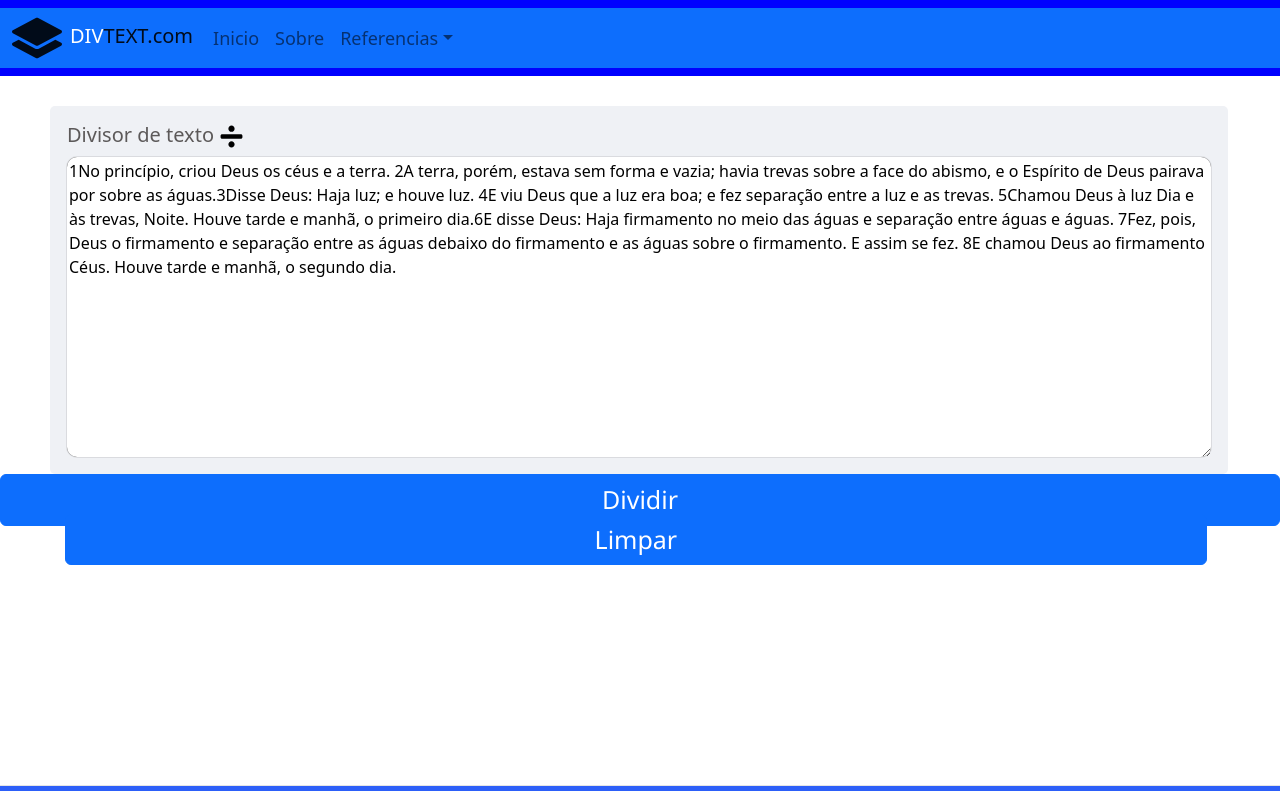
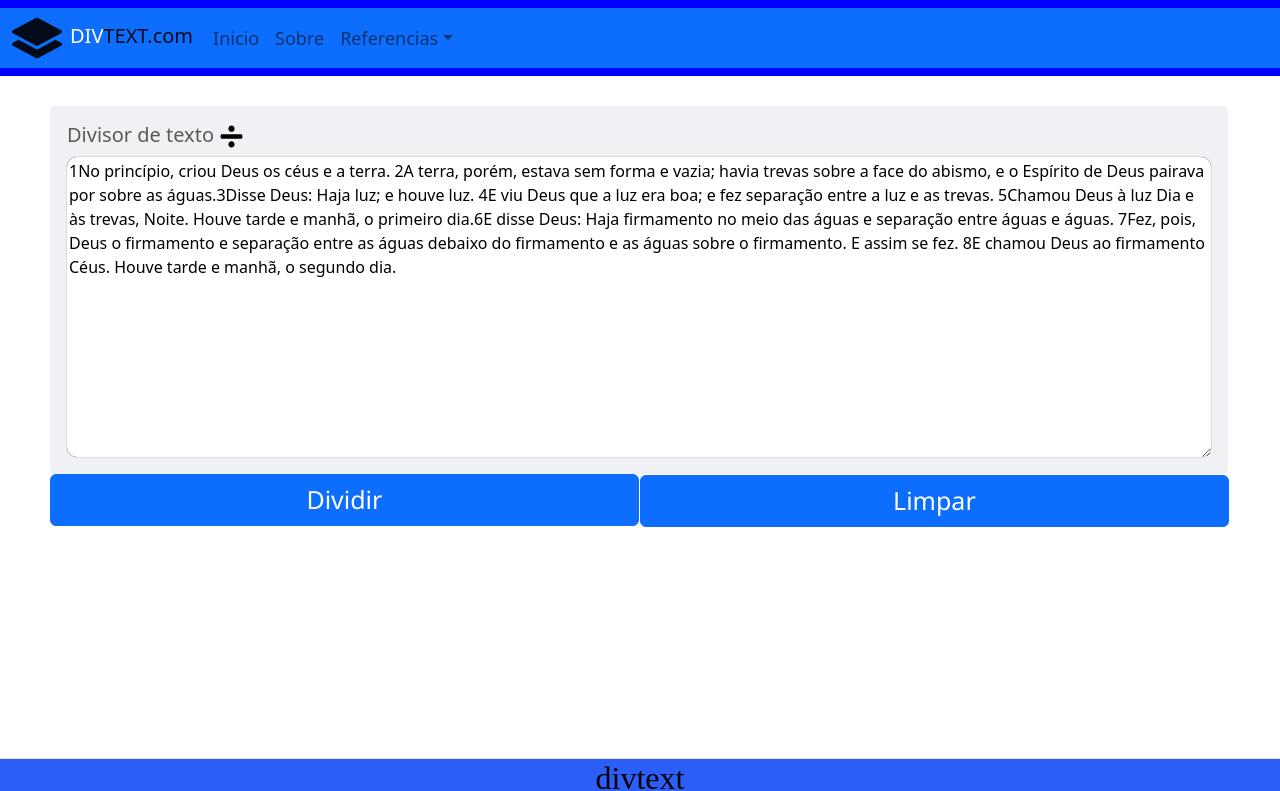
Before and after one commit to fernandohbb/divisorTextoReact, a React (Create React App) app: page / in a window 1280 px wide. Shown: the top 791 px of the page. Built offline with nearby package versions, Linux system fonts and the light colour scheme.

Commit message:
Melhorias

```diff
--- a/src/App.css
+++ b/src/App.css
@@ -62,6 +62,7 @@ ul {
     width: 92%;
     margin-left: 50px;
   }
+
   textarea{
     background-color: white;
     color:black;
@@ -83,15 +84,18 @@ ul {
     border: 1px solid #3466f6;
   }
   Button.btn-dividir{
+    width: 46%;
     margin-bottom: -12px;
+    margin-left: 50px;
     font-size: 25px;
     font-family:'Segoe UI', Tahoma, Geneva, Verdana, sans-serif;
   }
   Button.btn-limpar{
     font-size: 25px;
     font-family:'Segoe UI', Tahoma, Geneva, Verdana, sans-serif;
-    width: 89.2%;
-    margin-left: 65px;
+    width: 46%;
+    margin-top: -53px;
+    margin-left: 50%;
   }
   #tab{
     width: 90%;
--- a/src/App.js
+++ b/src/App.js
@@ -27,5 +27,4 @@ return (
     </div>
   );
 }
-
 export default App;
--- a/src/components/Footer.js
+++ b/src/components/Footer.js
@@ -14,6 +14,5 @@ export const Footer = () => {
              <p>&copy; 2022 Copyright.</p>
         </div>
       </footer>
-
     )
 }
--- a/src/components/TableDivisoes.js
+++ b/src/components/TableDivisoes.js
@@ -5,6 +5,7 @@ export const TableDivisoes = ({ textoDividido }) => {
 
   const copiarTextoDividido = (textoParaCopiar) => {
     navigator.clipboard.writeText(textoParaCopiar);
+    alert("Copiado!")
 }
 
   return (
```
Lines whose indentation alone changed are shown as unchanged.
